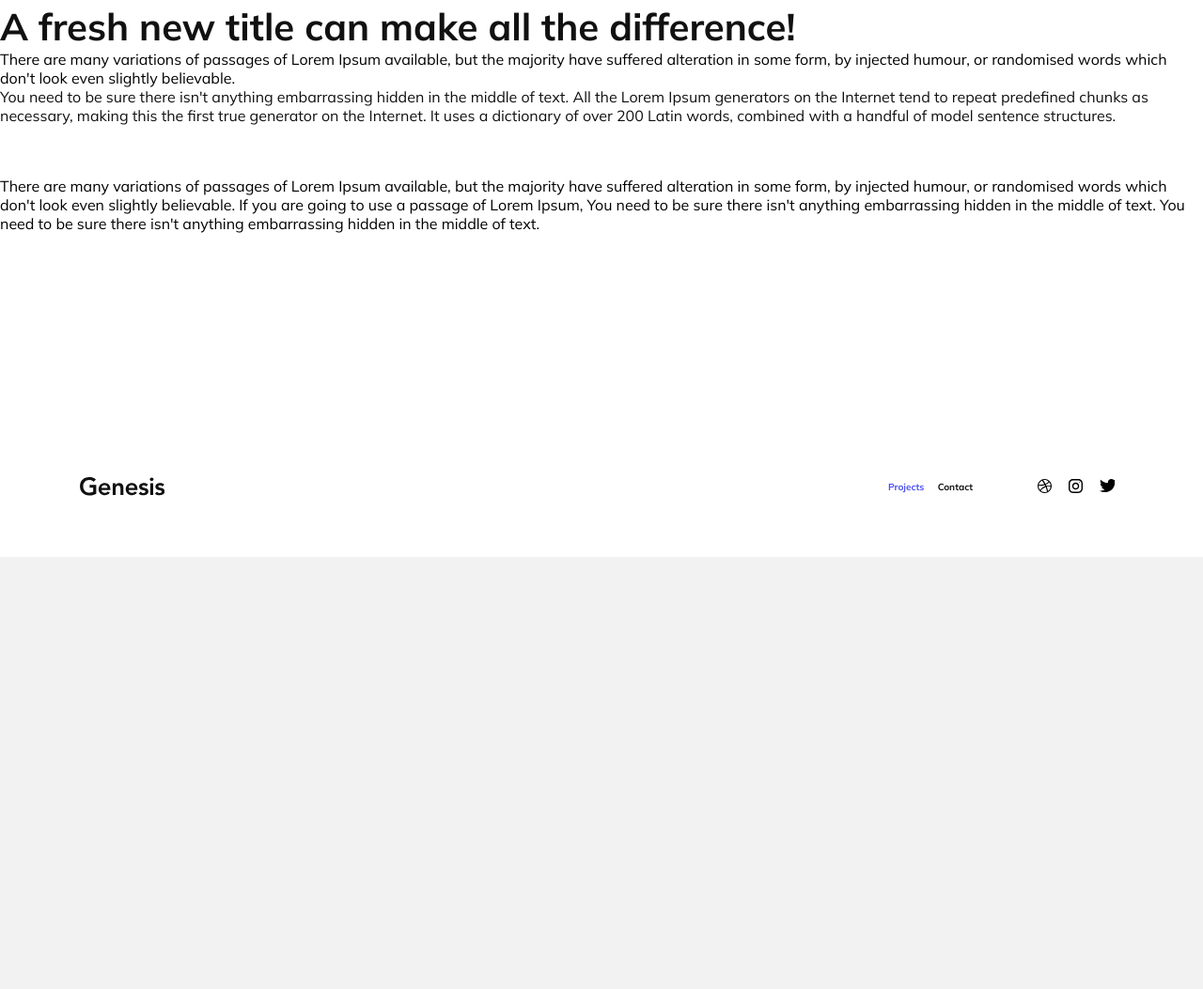
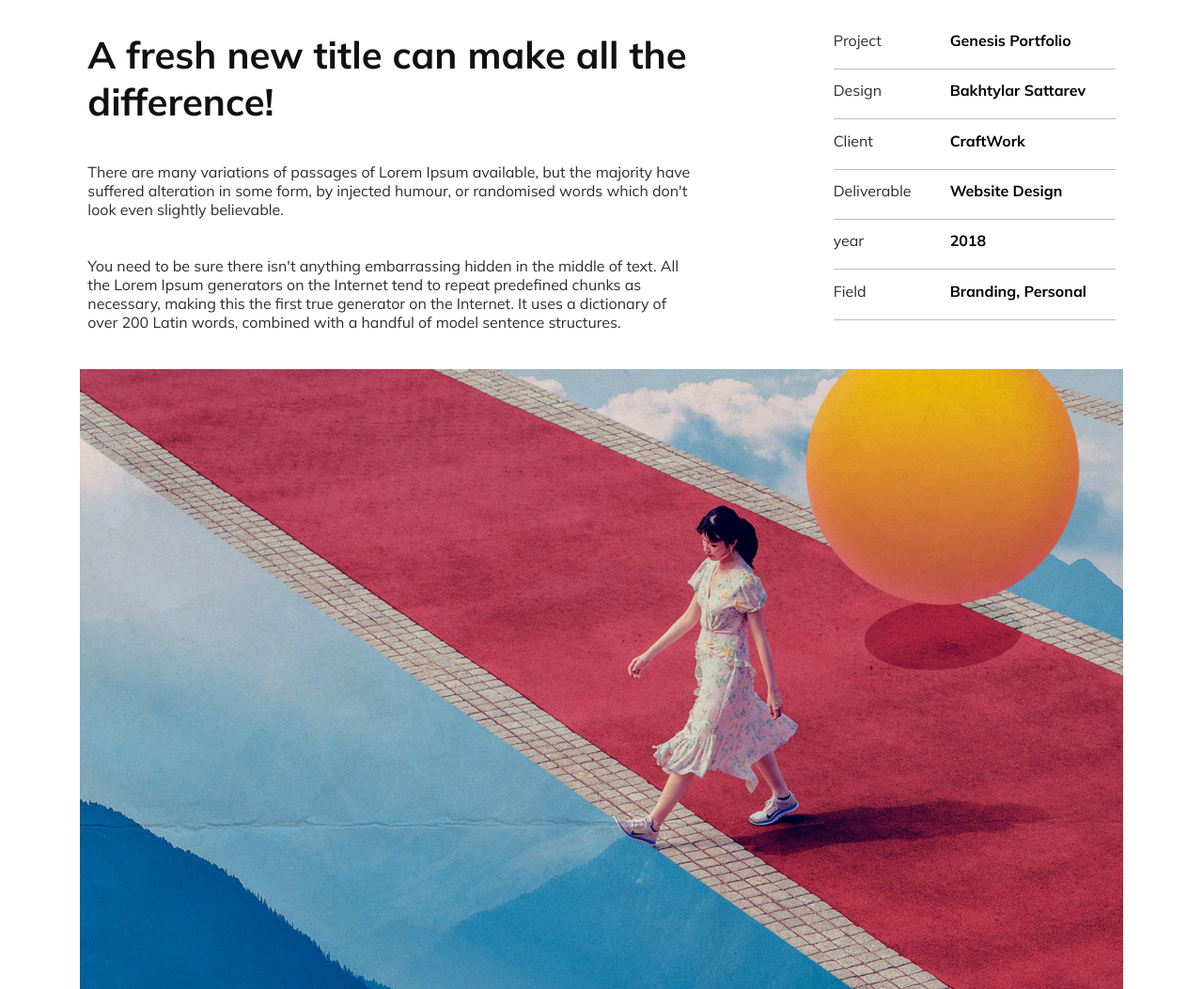
Before and after one commit to ElisyanBot/lektion-11, a plain HTML site: page html/projects.html in a window 1280 px wide. Shown: the part 157-1210 px from the top of the page at 94% size. Before the commit the page ends 800 px from the top, so only its background shows below. Drawn offline with Linux system fonts and the light colour scheme.

Commit message:
added styles to project page + nav link scales to 14px from 10px

```diff
--- a/html/projects.html
+++ b/html/projects.html
@@ -33,7 +33,7 @@
             <h2 class="article_heading">
                 A fresh new title can make all the difference!
             </h2>
-            <p class="article_paragraph">
+            <p class="article_paragraph softGreyText">
                 There are many variations of passages of Lorem Ipsum available,
                 but the majority have suffered alteration in some form, by injected humour,
                  or randomised words which don't look even slightly believable.
@@ -47,12 +47,35 @@
             </p>
         </article>
 
-
+        <!--grid Container-->
+        <div class="projectInformation">
+           <!--row 1-->
+            <p class="gridItem softGreyText">Project</p>
+            <p class="gridItem ">Genesis Portfolio</p>
+           <!--row 2-->
+            <p class="gridItem softGreyText">Design</p>
+            <p class="gridItem ">Bakhtylar Sattarev</p>
+           <!--row 3-->
+            <p class="gridItem softGreyText">Client</p>
+            <p class="gridItem ">CraftWork</p>
+           <!--row 4-->
+            <p class="gridItem softGreyText">Deliverable</p>
+            <p class="gridItem ">Website Design</p>
+           <!--row 5-->
+            <p class="gridItem softGreyText">year</p>
+            <p class="gridItem ">2018</p>
+           <!--row 6-->
+            <p class="gridItem softGreyText">Field</p>
+            <p class="gridItem">Branding, Personal</p>
+        </div>
     </section>
     <!-- section two of project page start here! -->
     <section class="sectionTwo">
-        <div class="imgContainer"><img src="" alt=""></div>
-        <p class="article_paragraph">
+        <div class="sectionTwo-imgContainer">
+            <img class="project-sectionTwo_img" src="../img/projectPageFirstImg.png" alt="Women walking">
+        </div>
+       <article class="sectionTwo-img_text">
+            <p class="article_paragraph softGreyText">
                 There are many variations of passages of Lorem Ipsum available,
                 but the majority have suffered alteration in some form, by injected humour,
                 or randomised words which don't look even slightly believable. If you are
@@ -60,13 +83,14 @@
                 embarrassing hidden in the middle of text. You need to be sure there
                 isn't anything embarrassing hidden in the middle of text.
             </p>
+       </article>
     </section>
     <!-- section three of project page start here! -->
     <section class="sectionThree">
-        <div class="imgContaioner">
-            <img src="" alt="">
-            <img src="" alt="">
-            <img src="" alt="">
+        <div class="sectionThree-imgContaioner">
+            <img src="../img/cliff.png" alt="man standing near a ciff">
+            <img src="../img/flowers.png" alt="Flower vase">
+            <img src="../img/darkRoom.png" alt="dark room">
         </div>
     </section>
      <!--footer content start here!-->
--- a/styles/contactPage/_sectionOne.scss
+++ b/styles/contactPage/_sectionOne.scss
@@ -39,7 +39,7 @@
 
       textarea{
          height: 6rem;
-         border-top: 1px solid #b8b8b8;
+         border-top: 1px solid $borderColor;;
       }
 
          label{
--- a/styles/global/_footer.scss
+++ b/styles/global/_footer.scss
@@ -14,10 +14,11 @@ footer{
             display: flex;
             justify-content: space-between;
 
-            width: 9rem;
+            width: 14rem;
 
                 .navLink{
                     font-weight: 700;
+                    font-size: 1.4rem;
                 }
 
                 .navLink:hover{
--- a/styles/global/_global.scss
+++ b/styles/global/_global.scss
@@ -17,6 +17,8 @@ body{
 
 /*overall colors*/
 $mainTextColor: #111111;
+$softTextColor: #000000d3;
+$borderColor: #85858588;
 $secondTextColor: #4A4FF2;
 
 /*standard tags*/
@@ -27,6 +29,11 @@ a{
 
 li{
     list-style: none;
+}
+
+p{
+    font-weight: 400;
+    font-size: 1.6rem;
 }
 
 /*mixins*/
@@ -64,7 +71,7 @@ li{
 }
 
 .softGreyText{
-    color: $mainTextColor;
+    color: $softTextColor;
     font-weight: 400;
     font-size: 1.6rem;
 }
--- a/styles/global/_nav.scss
+++ b/styles/global/_nav.scss
@@ -13,15 +13,17 @@ header{
             display: flex;
             justify-content: space-between;
 
-            width: 9rem;
+            width: 13rem;
 
             .navLink{
                 font-weight: 700;
+                font-size: 1.4rem;
             }
 
             .navLink:hover{
                 text-decoration: underline;
             }
+
         }
     }
 
--- a/styles/projectPage/_sectionOne.scss
+++ b/styles/projectPage/_sectionOne.scss
@@ -1,4 +1,36 @@
+/*projeckt page, section one*/
 .sectionOne{
-    @include globalPageSettings (15rem);
-    @include flex(row, flex-start, center);
+    @include globalPageSettings (40rem);
+    @include flex(row, space-evenly, center);
+
+        .sectionOne-article{
+            @include flex(column, space-around,flex-start);
+            height: 36rem;
+            width: 65rem;
+            margin-right: 5rem;
+        }
+
+
+        /*information list on project page section one*/
+        .projectInformation{
+            width: 30rem;
+            height: 32rem;
+
+            display: grid;
+            grid-template-columns: 1fr 2fr;
+            grid-template-rows: repeat(6, 1fr);
+
+            .gridItem{
+                border-bottom: 1px solid $borderColor;
+                height: 75%;
+
+            }
+
+                .softGreyText+p{
+                    padding-left: 12%;
+                    font-weight: bold;
+                }
+
+        }
+
 }
--- a/styles/projectPage/_sectionThree.scss
+++ b/styles/projectPage/_sectionThree.scss
@@ -1,4 +1,16 @@
+/*projeckt page section three*/
 .sectionThree{
-    @include globalPageSettings (15rem);
-    @include flex(row, flex-start, center);
+    @include globalPageSettings (45rem);
+    @include flex(row, center, center);
+
+    .sectionThree-imgContaioner{
+        width: 111rem;
+        @include flex(row, space-between, center);
+        flex-wrap: wrap;
+
+        img{
+            width: 31.5%;
+            height: auto;
+        }
+    }
 }
--- a/styles/projectPage/_sectionTwo.scss
+++ b/styles/projectPage/_sectionTwo.scss
@@ -1,4 +1,26 @@
+/*projeckt page section two*/
 .sectionTwo{
-    @include globalPageSettings (15rem);
-    @include flex(row, flex-start, center);
+    @include globalPageSettings (80rem);
+    @include flex(column, flex-start, center);
+
+    /*first img projectPage*/
+
+    .sectionTwo-imgContainer{
+        max-width: 111rem;
+        height: auto;
+
+        .project-sectionTwo_img{
+            max-width: 100%;
+            height: auto;
+            }
+    }
+
+        /*img text section two project page*/
+        .sectionTwo-img_text{
+            display: flex;
+            justify-content: center;
+            align-items: center;
+            max-width: 111rem;
+            height: 14rem;
+        }
 }
```
Also changed, not shown: img/cliff.png (added), img/darkRoom.png (added), img/flowers.png (added), img/projectPageFirstImg.png (added), styles/contact.css, styles/projects.css, 2 other files. Lines whose indentation alone changed are shown as unchanged.
